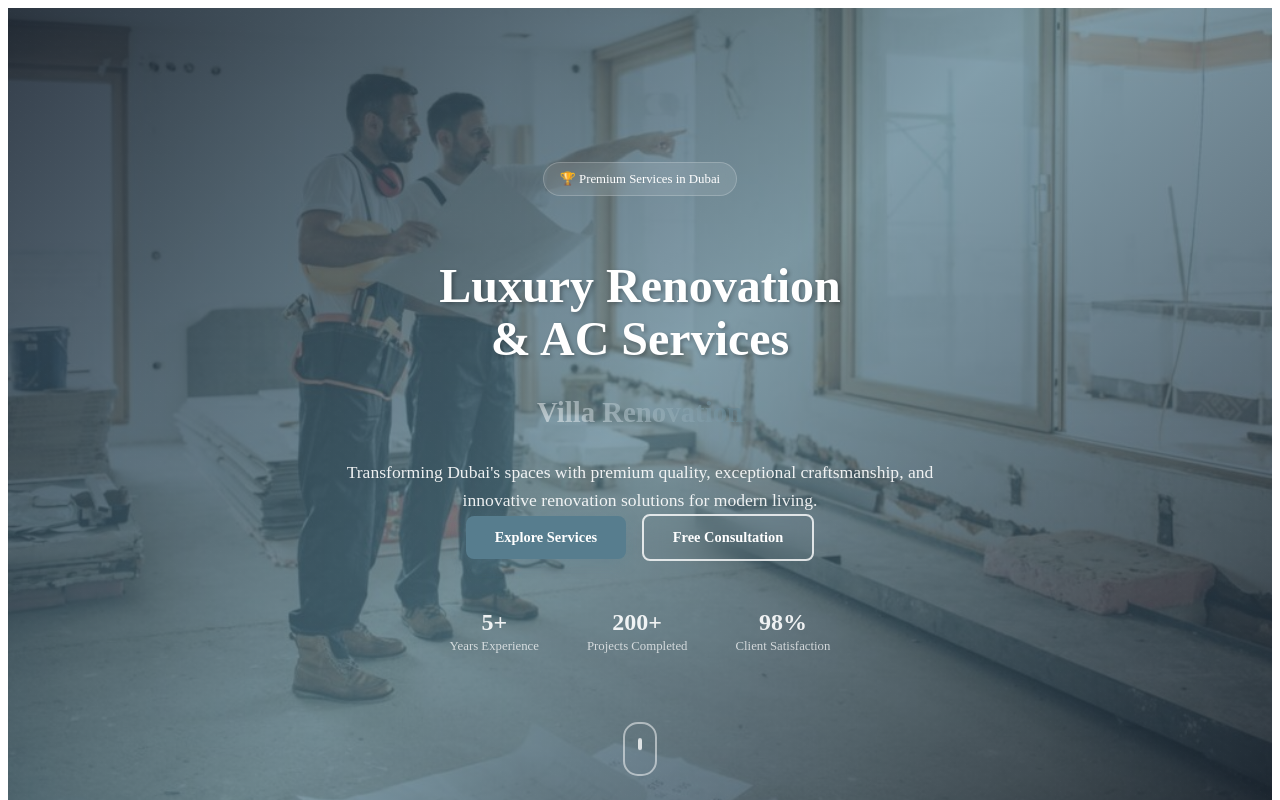
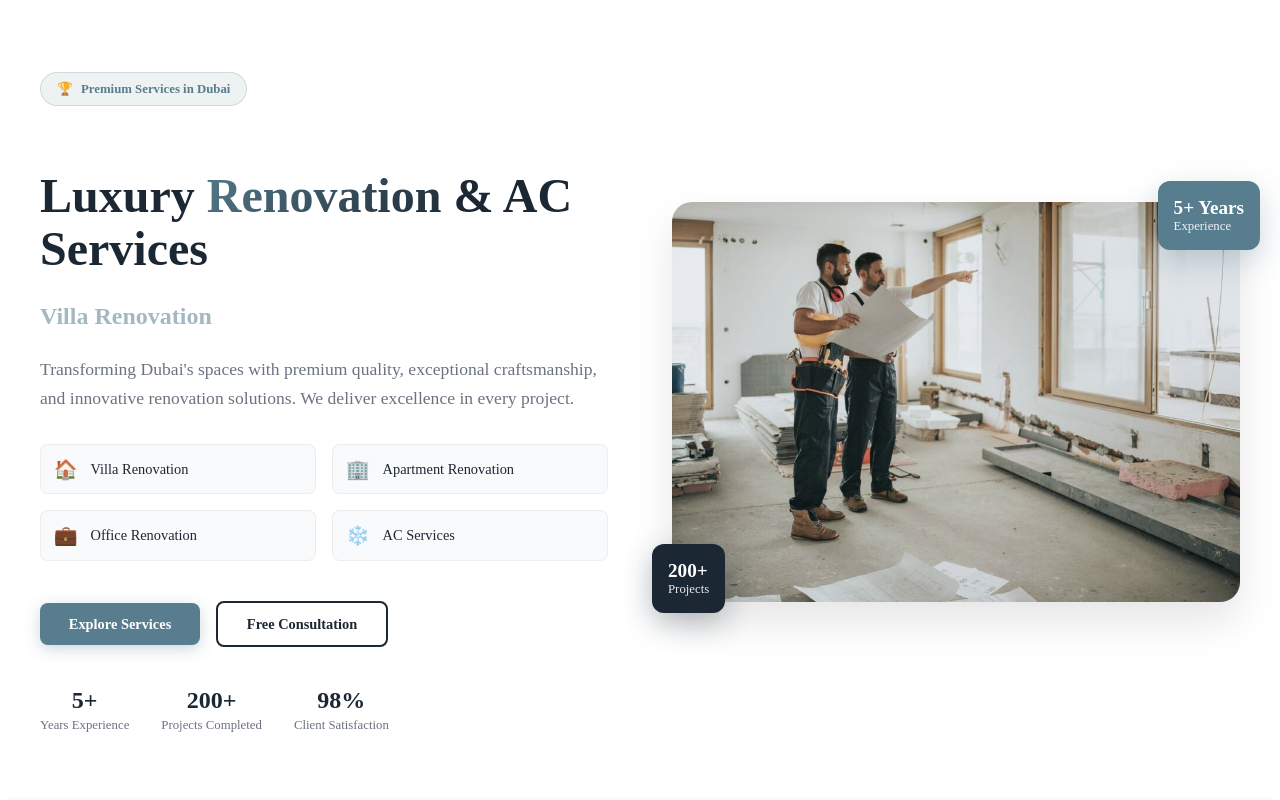
Before and after one commit to alpamayo73/main, a Next.js app: page / in a window 1280 px wide. Shown: the top 800 px of the page. Built offline with nearby package versions, Linux system fonts and the light colour scheme.

Commit message:
Update Hero.js

```diff
--- a/src/components/home/Hero.js
+++ b/src/components/home/Hero.js
@@ -12,104 +12,89 @@ export default function Hero() {
     return () => clearInterval(interval);
   }, []);
 
+  const features = [
+    { icon: '🏠', text: 'Villa Renovation' },
+    { icon: '🏢', text: 'Apartment Renovation' },
+    { icon: '💼', text: 'Office Renovation' },
+    { icon: '❄️', text: 'AC Services' }
+  ];
+
+  const stats = [
+    { number: '5+', label: 'Years Experience' },
+    { number: '200+', label: 'Projects Completed' },
+    { number: '98%', label: 'Client Satisfaction' }
+  ];
+
   return (
     <section style={{
-      position: 'relative',
-      height: '100vh',
+      backgroundColor: 'white',
+      padding: '4rem 0',
+      minHeight: '500px',
       display: 'flex',
-      alignItems: 'center',
-      justifyContent: 'center',
-      color: 'white',
-      overflow: 'hidden'
+      alignItems: 'center'
     }}>
-      {/* Background Image with Modern Overlay */}
-      <div style={{
-        position: 'absolute',
-        top: 0,
-        left: 0,
-        right: 0,
-        bottom: 0,
-        backgroundImage: 'url(/images/reno.jpg)',
-        backgroundSize: 'cover',
-        backgroundPosition: 'center',
-        backgroundAttachment: 'fixed'
-      }}></div>
-
-      {/* Modern Gradient Overlay */}
-      <div style={{
-        position: 'absolute',
-        top: 0,
-        left: 0,
-        right: 0,
-        bottom: 0,
-        background: 'linear-gradient(135deg, rgba(28, 39, 52, 0.9) 0%, rgba(87, 125, 142, 0.7) 50%, rgba(28, 39, 52, 0.8) 100%)'
-      }}></div>
-
-      {/* Geometric Pattern Overlay */}
-      <div style={{
-        position: 'absolute',
-        top: 0,
-        left: 0,
-        right: 0,
-        bottom: 0,
-        backgroundImage: 'linear-gradient(30deg, transparent 49%, rgba(255,255,255,0.1) 50%, transparent 51%)',
-        backgroundSize: '10px 10px',
-        opacity: 0.3
-      }}></div>
-
-      {/* Content */}
       <div style={{
         maxWidth: '1200px',
         margin: '0 auto',
         padding: '0 20px',
-        textAlign: 'center',
-        position: 'relative',
-        zIndex: 10
+        width: '100%'
       }}>
+        <div style={{
+          display: 'grid',
+          gridTemplateColumns: '1fr 1fr',
+          gap: '4rem',
+          alignItems: 'center'
+        }}>
+
+          {/* Left Column - Content */}
+          <div>
             {/* Badge */}
             <div style={{
-          display: 'inline-block',
-          backgroundColor: 'rgba(255, 255, 255, 0.1)',
-          backdropFilter: 'blur(10px)',
+              display: 'inline-flex',
+              alignItems: 'center',
+              backgroundColor: 'rgba(87, 125, 142, 0.1)',
+              color: '#577D8E',
               padding: '0.5rem 1rem',
               borderRadius: '20px',
               fontSize: '0.8rem',
-          fontWeight: '500',
+              fontWeight: '600',
               marginBottom: '1.5rem',
-          border: '1px solid rgba(255, 255, 255, 0.2)'
+              border: '1px solid rgba(87, 125, 142, 0.2)'
             }}>
-          🏆 Premium Services in Dubai
+              <span style={{ marginRight: '0.5rem' }}>🏆</span>
+              Premium Services in Dubai
             </div>
 
             <h1 style={{
               fontSize: '3rem',
               fontWeight: '700',
-          marginBottom: '0.5rem',
-          lineHeight: 1.1,
-          textShadow: '2px 2px 4px rgba(0,0,0,0.3)'
+              color: '#1C2734',
+              marginBottom: '1rem',
+              lineHeight: 1.1
             }}>
-          Luxury Renovation
-          <br />
+              Luxury
+              <span style={{
+                background: 'linear-gradient(135deg, #577D8E, #1C2734)',
+                WebkitBackgroundClip: 'text',
+                WebkitTextFillColor: 'transparent',
+                backgroundClip: 'text'
+              }}> Renovation </span>
               & AC Services
             </h1>
 
             {/* Animated Services */}
             <div style={{
-          fontSize: '1.8rem',
+              fontSize: '1.5rem',
               fontWeight: '600',
+              color: '#577D8E',
               marginBottom: '1.5rem',
-          minHeight: '60px',
+              minHeight: '40px',
               display: 'flex',
-          alignItems: 'center',
-          justifyContent: 'center'
+              alignItems: 'center'
             }}>
               <span key={currentService} style={{
                 display: 'inline-block',
-            animation: 'fadeIn 0.8s ease-in-out',
-            background: 'linear-gradient(45deg, #fff, #577D8E)',
-            WebkitBackgroundClip: 'text',
-            WebkitTextFillColor: 'transparent',
-            backgroundClip: 'text'
+                animation: 'fadeIn 0.8s ease-in-out'
               }}>
                 {services[currentService]}
               </span>
@@ -117,23 +102,50 @@ export default function Hero() {
 
             <p style={{
               fontSize: '1.1rem',
-          marginBottom: '2.5rem',
-          maxWidth: '600px',
-          margin: '0 auto',
+              color: '#6b7280',
+              marginBottom: '2rem',
               lineHeight: 1.6,
-          opacity: 0.9,
-          fontWeight: '300'
+              fontWeight: '400'
             }}>
               Transforming Dubai's spaces with premium quality, exceptional craftsmanship,
-          and innovative renovation solutions for modern living.
+              and innovative renovation solutions. We deliver excellence in every project.
             </p>
 
-        {/* Modern Buttons */}
+            {/* Features Grid */}
+            <div style={{
+              display: 'grid',
+              gridTemplateColumns: '1fr 1fr',
+              gap: '1rem',
+              marginBottom: '2.5rem'
+            }}>
+              {features.map((feature, index) => (
+                <div key={index} style={{
+                  display: 'flex',
+                  alignItems: 'center',
+                  padding: '0.8rem',
+                  backgroundColor: '#f8fafc',
+                  borderRadius: '8px',
+                  border: '1px solid rgba(0, 0, 0, 0.05)'
+                }}>
+                  <span style={{
+                    fontSize: '1.2rem',
+                    marginRight: '0.8rem'
+                  }}>{feature.icon}</span>
+                  <span style={{
+                    fontSize: '0.9rem',
+                    fontWeight: '500',
+                    color: '#1C2734'
+                  }}>{feature.text}</span>
+                </div>
+              ))}
+            </div>
+
+            {/* Buttons */}
             <div style={{
               display: 'flex',
               gap: '1rem',
-          justifyContent: 'center',
-          alignItems: 'center'
+              alignItems: 'center',
+              marginBottom: '2.5rem'
             }}>
               <Link
                 href="/services"
@@ -166,27 +178,24 @@ export default function Hero() {
               <Link
                 href="/contact"
                 style={{
-              border: '2px solid rgba(255, 255, 255, 0.8)',
-              color: 'white',
+                  border: '2px solid #1C2734',
+                  color: '#1C2734',
                   padding: '0.8rem 1.8rem',
                   borderRadius: '8px',
                   fontWeight: '600',
                   textDecoration: 'none',
                   fontSize: '0.9rem',
                   transition: 'all 0.3s ease',
-              backgroundColor: 'transparent',
-              backdropFilter: 'blur(10px)'
+                  backgroundColor: 'transparent'
                 }}
                 onMouseEnter={(e) => {
-              e.target.style.backgroundColor = 'white';
-              e.target.style.color = '#1C2734';
-              e.target.style.borderColor = 'white';
+                  e.target.style.backgroundColor = '#1C2734';
+                  e.target.style.color = 'white';
                   e.target.style.transform = 'translateY(-2px)';
                 }}
                 onMouseLeave={(e) => {
                   e.target.style.backgroundColor = 'transparent';
-              e.target.style.color = 'white';
-              e.target.style.borderColor = 'rgba(255, 255, 255, 0.8)';
+                  e.target.style.color = '#1C2734';
                   e.target.style.transform = 'translateY(0)';
                 }}
               >
@@ -197,52 +206,124 @@ export default function Hero() {
             {/* Stats */}
             <div style={{
               display: 'flex',
-          justifyContent: 'center',
-          gap: '3rem',
-          marginTop: '3rem',
-          opacity: 0.9
+              gap: '2rem',
+              alignItems: 'center'
             }}>
-          <div style={{ textAlign: 'center' }}>
-            <div style={{ fontSize: '1.5rem', fontWeight: '700', marginBottom: '0.2rem' }}>5+</div>
-            <div style={{ fontSize: '0.8rem', opacity: 0.8 }}>Years Experience</div>
+              {stats.map((stat, index) => (
+                <div key={index} style={{ textAlign: 'center' }}>
+                  <div style={{
+                    fontSize: '1.5rem',
+                    fontWeight: '700',
+                    color: '#1C2734',
+                    marginBottom: '0.2rem'
+                  }}>{stat.number}</div>
+                  <div style={{
+                    fontSize: '0.8rem',
+                    color: '#6b7280',
+                    fontWeight: '500'
+                  }}>{stat.label}</div>
                 </div>
-          <div style={{ textAlign: 'center' }}>
-            <div style={{ fontSize: '1.5rem', fontWeight: '700', marginBottom: '0.2rem' }}>200+</div>
-            <div style={{ fontSize: '0.8rem', opacity: 0.8 }}>Projects Completed</div>
-          </div>
-          <div style={{ textAlign: 'center' }}>
-            <div style={{ fontSize: '1.5rem', fontWeight: '700', marginBottom: '0.2rem' }}>98%</div>
-            <div style={{ fontSize: '0.8rem', opacity: 0.8 }}>Client Satisfaction</div>
-          </div>
+              ))}
             </div>
           </div>
 
-      {/* Scroll Indicator */}
+          {/* Right Column - Image */}
+          <div style={{
+            position: 'relative',
+            height: '400px'
+          }}>
+            {/* Main Image */}
+            <div style={{
+              width: '100%',
+              height: '100%',
+              borderRadius: '20px',
+              overflow: 'hidden',
+              boxShadow: '0 20px 40px rgba(0, 0, 0, 0.1)',
+              position: 'relative'
+            }}>
+              <img
+                src="/images/reno.jpg"
+                alt="Luxury Renovation in Dubai"
+                style={{
+                  width: '100%',
+                  height: '100%',
+                  objectFit: 'cover',
+                  transition: 'transform 0.3s ease'
+                }}
+                onMouseEnter={(e) => {
+                  e.target.style.transform = 'scale(1.05)';
+                }}
+                onMouseLeave={(e) => {
+                  e.target.style.transform = 'scale(1)';
+                }}
+              />
+
+              {/* Overlay Gradient */}
               <div style={{
                 position: 'absolute',
-        bottom: '2rem',
-        left: '50%',
-        transform: 'translateX(-50%)',
-        animation: 'bounce 2s infinite'
+                top: 0,
+                left: 0,
+                right: 0,
+                bottom: 0,
+                background: 'linear-gradient(45deg, rgba(87, 125, 142, 0.1) 0%, rgba(28, 39, 52, 0.05) 100%)'
+              }}></div>
+            </div>
+
+            {/* Floating Elements */}
+            <div style={{
+              position: 'absolute',
+              top: '-20px',
+              right: '-20px',
+              backgroundColor: '#577D8E',
+              color: 'white',
+              padding: '1rem',
+              borderRadius: '12px',
+              boxShadow: '0 10px 30px rgba(87, 125, 142, 0.3)',
+              animation: 'float 3s ease-in-out infinite'
             }}>
+              <div style={{ fontSize: '1.2rem', fontWeight: '700' }}>5+ Years</div>
+              <div style={{ fontSize: '0.8rem', opacity: 0.9 }}>Experience</div>
+            </div>
+
             <div style={{
-          width: '30px',
-          height: '50px',
-          border: '2px solid rgba(255, 255, 255, 0.5)',
-          borderRadius: '15px',
-          display: 'flex',
-          justifyContent: 'center',
-          position: 'relative'
+              position: 'absolute',
+              bottom: '-20px',
+              left: '-20px',
+              backgroundColor: '#1C2734',
+              color: 'white',
+              padding: '1rem',
+              borderRadius: '12px',
+              boxShadow: '0 10px 30px rgba(28, 39, 52, 0.3)',
+              animation: 'float 3s ease-in-out infinite 1.5s'
             }}>
+              <div style={{ fontSize: '1.2rem', fontWeight: '700' }}>200+</div>
+              <div style={{ fontSize: '0.8rem', opacity: 0.9 }}>Projects</div>
+            </div>
+
+            {/* Decorative Background Elements */}
             <div style={{
-            width: '4px',
-            height: '12px',
-            backgroundColor: 'white',
-            borderRadius: '2px',
               position: 'absolute',
-            top: '10px',
-            animation: 'scroll 2s infinite'
+              top: '50%',
+              right: '-30px',
+              transform: 'translateY(-50%)',
+              width: '100px',
+              height: '100px',
+              backgroundColor: 'rgba(87, 125, 142, 0.1)',
+              borderRadius: '50%',
+              zIndex: -1
             }}></div>
+
+            <div style={{
+              position: 'absolute',
+              bottom: '20px',
+              right: '40px',
+              width: '60px',
+              height: '60px',
+              backgroundColor: 'rgba(28, 39, 52, 0.05)',
+              borderRadius: '50%',
+              zIndex: -1
+            }}></div>
+          </div>
         </div>
       </div>
 
@@ -250,7 +331,7 @@ export default function Hero() {
         @keyframes fadeIn {
           from {
             opacity: 0;
-            transform: translateY(20px);
+            transform: translateY(10px);
           }
           to {
             opacity: 1;
@@ -258,26 +339,12 @@ export default function Hero() {
           }
         }
 
-        @keyframes bounce {
-          0%, 20%, 50%, 80%, 100% {
-            transform: translateX(-50%) translateY(0);
+        @keyframes float {
+          0%, 100% {
+            transform: translateY(0);
           }
-          40% {
-            transform: translateX(-50%) translateY(-10px);
-          }
-          60% {
-            transform: translateX(-50%) translateY(-5px);
-          }
-        }
-
-        @keyframes scroll {
-          0% {
-            transform: translateY(0);
-            opacity: 1;
-          }
-          100% {
-            transform: translateY(20px);
-            opacity: 0;
+          50% {
+            transform: translateY(-10px);
           }
         }
       `}</style>
```
Lines whose indentation alone changed are shown as unchanged.
